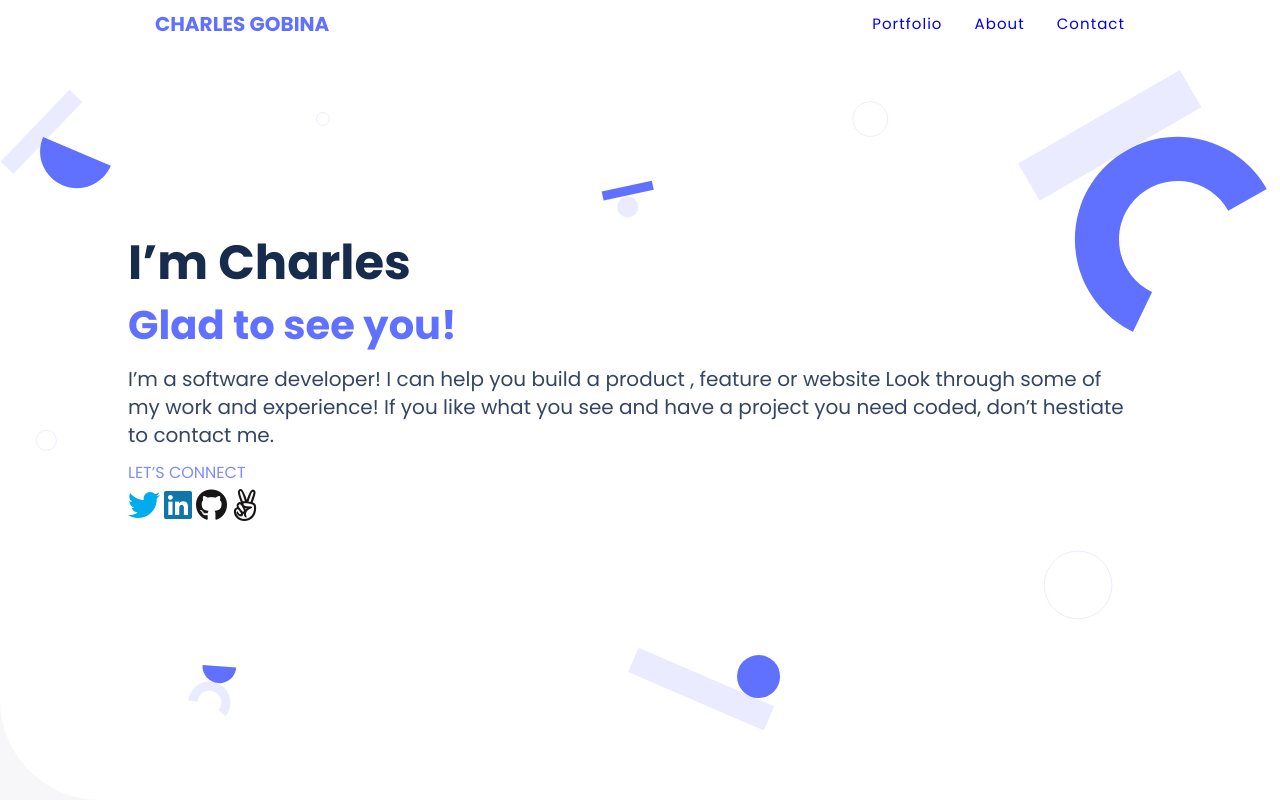
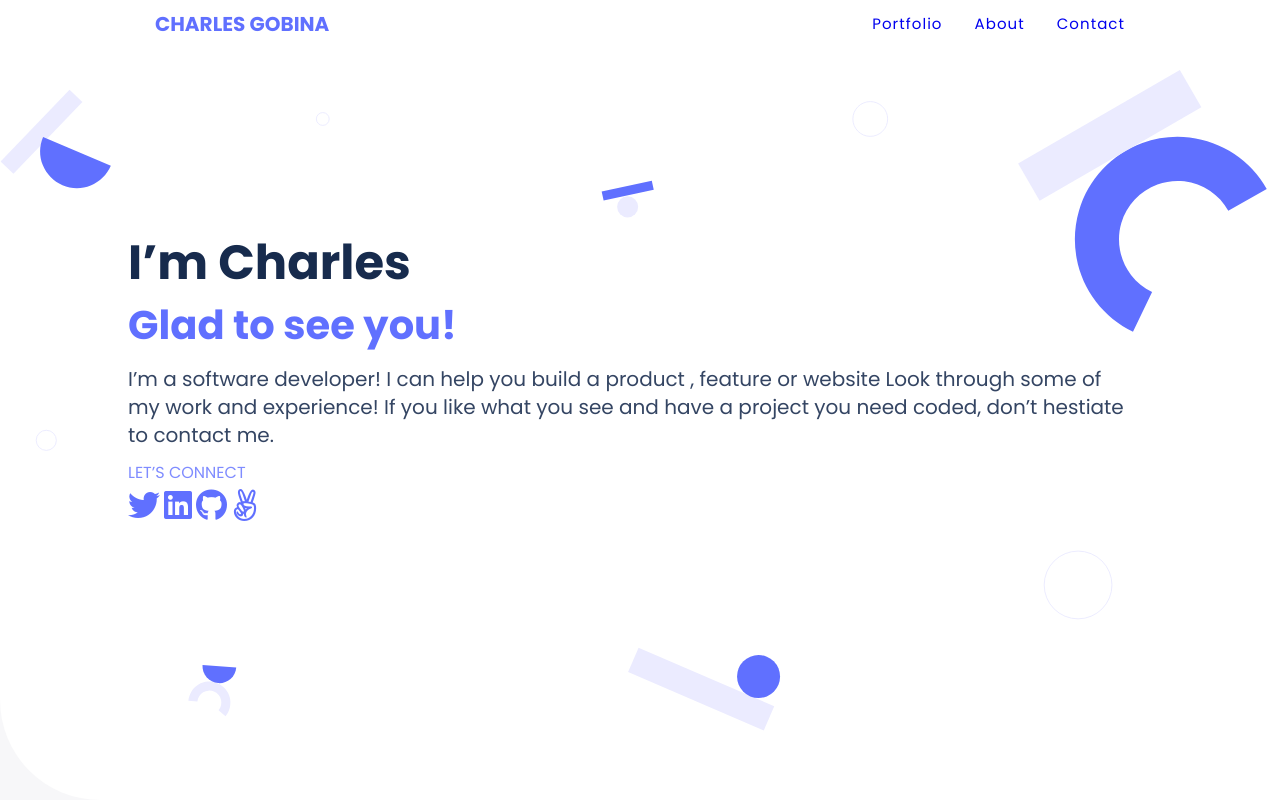
Before and after one commit to charlesgobina/my-portfolio, a website: page index.html in a window 1280 px wide. Shown: the top 800 px of the page. Drawn offline with nearby package versions, Linux system fonts and the light colour scheme; a web font is replaced by a local one.

Commit message:
change social color

```diff
--- a/style.css
+++ b/style.css
@@ -59,23 +59,23 @@ nav {
 }
 
 .fa-twitter {
-  color: #00acee;
+  color: #6070ff;
 }
 
 .fa-linkedin {
-  color: #0e76a8;
+  color: #6070ff;
 }
 
 .fa-github {
-  color: #171515;
+  color: #6070ff;
 }
 
 .fa-angellist {
-  color: #171515;
+  color: #6070ff;
 }
 
 .fa-circle {
-  color: #c1c7d0;
+  color: #6070ff;
 }
 
 @media screen and (max-width: 992px) {
```
